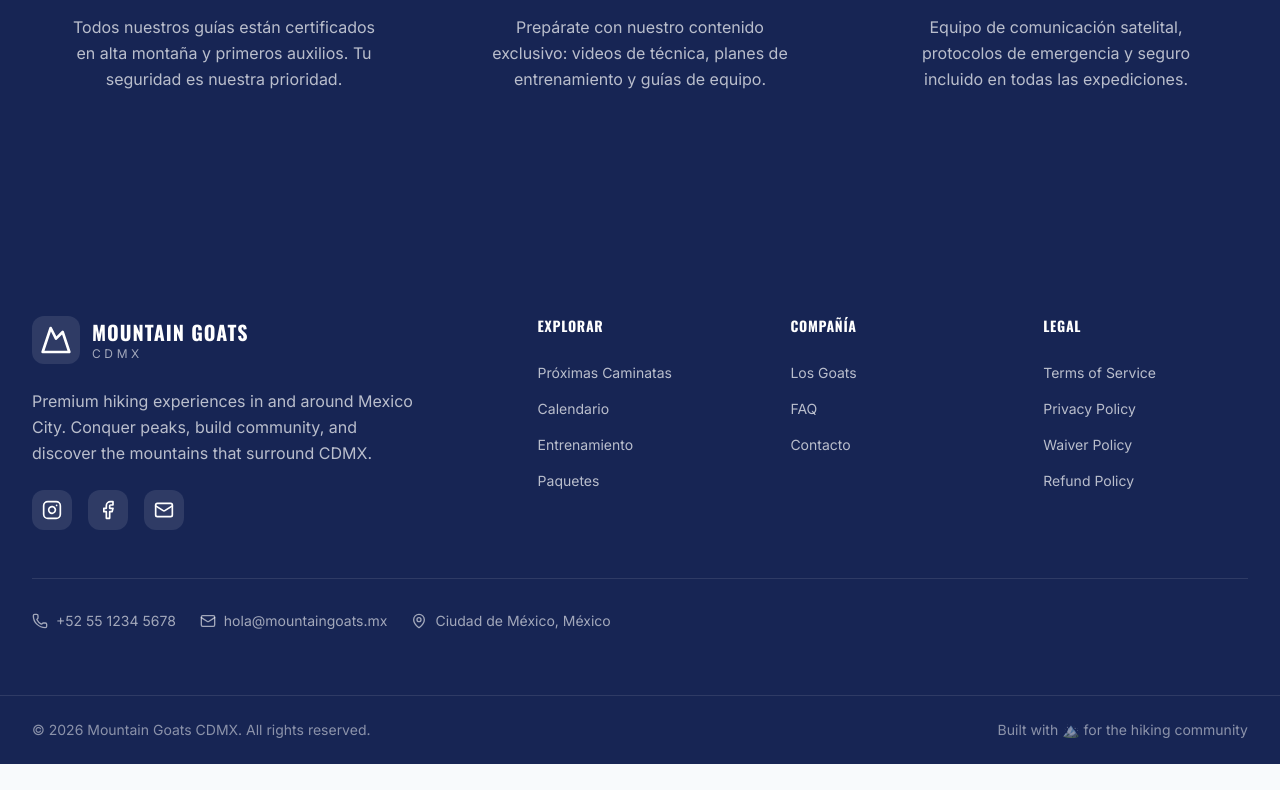
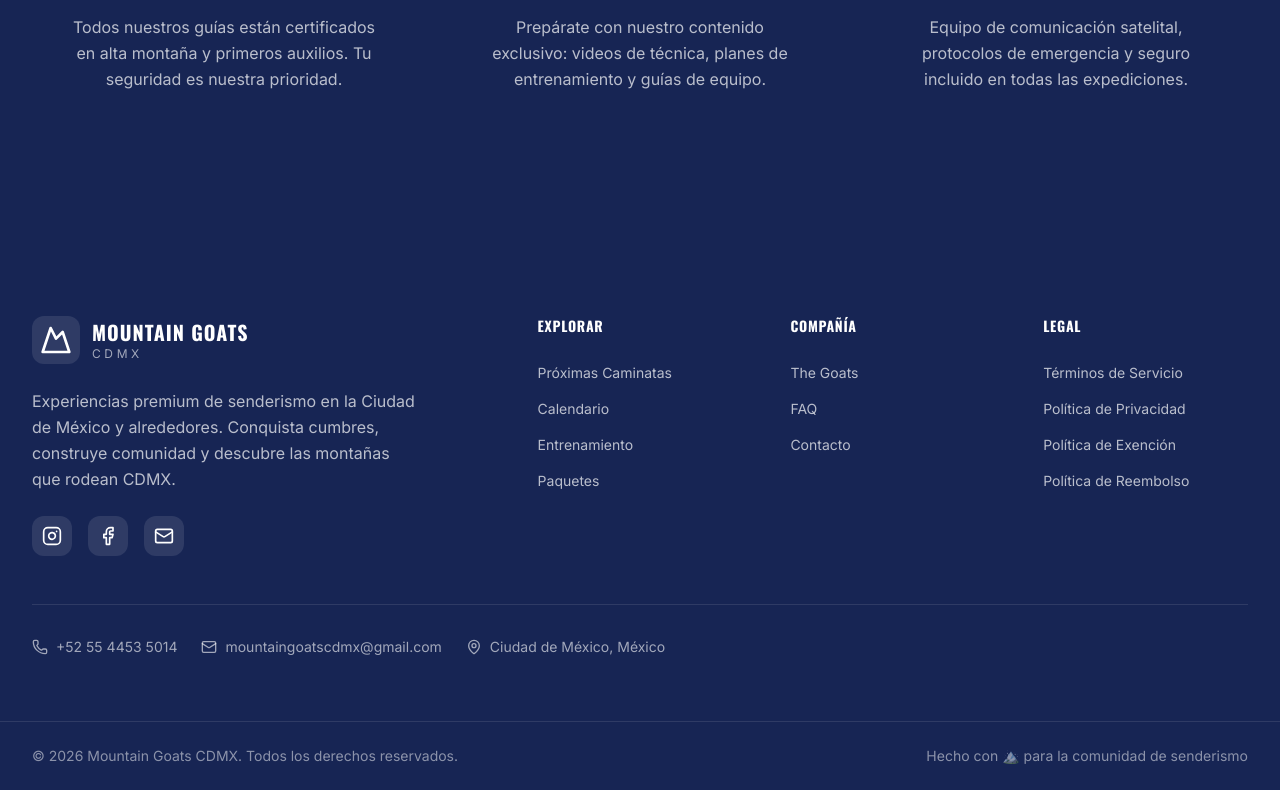
Before and after one commit to alemoralv/mountain-goats-cdmx, a Next.js app: page / in a window 1280 px wide. Shown: the part 2033-2823 px from the top of the page. Before the commit the page ends 2797 px from the top, so only its background shows below. Built offline with nearby package versions, Linux system fonts and the light colour scheme; no server answers; the database is empty.

Commit message:
Fix: carousel navigation, card opacity, contact info, Spanish footer

```diff
--- a/src/app/about/page.tsx
+++ b/src/app/about/page.tsx
@@ -23,7 +23,7 @@ const TEAM_MEMBERS = [
   {
     id: 1,
     nickname: 'Alex',
-    fullName: 'Alejandro Morera',
+    fullName: 'Alejandro Morera Alvarez',
     image: '/images/team/alex.jpg',
     bio: 'Soy Alex, fundador de Mountain Goats. Mi amor por las montañas comenzó en los Alpes suizos y me trajo a México para descubrir sus volcanes. Creo firmemente que cada cumbre conquistada nos transforma. Mi misión es compartir esa transformación con nuestra comunidad.',
     instagram: '@alexmorera',
@@ -57,12 +57,9 @@ const TEAM_MEMBERS = [
 // ============================================================================
 // TEAM CARD COMPONENT
 // ============================================================================
-function TeamCard({ member, isActive }: { member: typeof TEAM_MEMBERS[0]; isActive: boolean }) {
+function TeamCard({ member }: { member: typeof TEAM_MEMBERS[0] }) {
   return (
-    <div className={cn(
-      'flex-shrink-0 w-full md:w-[350px] transition-all duration-500',
-      isActive ? 'opacity-100 scale-100' : 'opacity-40 scale-95'
-    )}>
+    <div className="flex-shrink-0 w-full md:w-[350px]">
       <div className="bg-white rounded-2xl overflow-hidden shadow-elevation-medium">
         {/* Image */}
         <div className="aspect-[4/5] relative bg-gradient-to-br from-navy-900 to-forest-900">
@@ -145,7 +142,7 @@ export default function AboutPage() {
             Conoce al equipo
           </p>
           <h1 className="font-display text-5xl md:text-6xl lg:text-7xl font-bold uppercase tracking-tight text-white mb-6">
-            Los Goats
+            The Goats
           </h1>
           <p className="text-xl text-white/80 max-w-2xl mx-auto leading-relaxed">
             Somos un equipo de apasionados por la montaña, guías certificados y entrenadores
@@ -170,6 +167,7 @@ export default function AboutPage() {
           {/* Carousel */}
           <div className="relative">
             {/* Navigation Arrows */}
+            {currentIndex > 0 && (
               <button
                 onClick={prevSlide}
                 className="absolute left-0 top-1/2 -translate-y-1/2 z-10 w-12 h-12 rounded-full bg-forest-900 text-white flex items-center justify-center shadow-lg hover:bg-forest-800 transition-colors -ml-4 md:ml-0"
@@ -177,7 +175,9 @@ export default function AboutPage() {
               >
                 <ChevronLeft className="w-6 h-6" />
               </button>
+            )}
 
+            {currentIndex < TEAM_MEMBERS.length - 1 && (
               <button
                 onClick={nextSlide}
                 className="absolute right-0 top-1/2 -translate-y-1/2 z-10 w-12 h-12 rounded-full bg-forest-900 text-white flex items-center justify-center shadow-lg hover:bg-forest-800 transition-colors -mr-4 md:mr-0"
@@ -185,6 +185,7 @@ export default function AboutPage() {
               >
                 <ChevronRight className="w-6 h-6" />
               </button>
+            )}
 
             {/* Cards Container */}
             <div className="overflow-hidden mx-8 md:mx-16">
@@ -194,11 +195,10 @@ export default function AboutPage() {
                   transform: `translateX(calc(-${currentIndex * 100}% - ${currentIndex * 24}px))`,
                 }}
               >
-                {TEAM_MEMBERS.map((member, index) => (
+                {TEAM_MEMBERS.map((member) => (
                   <TeamCard
                     key={member.id}
                     member={member}
-                    isActive={index === currentIndex}
                   />
                 ))}
               </div>
@@ -225,7 +225,7 @@ export default function AboutPage() {
           {/* Mobile: Show all cards stacked */}
           <div className="md:hidden mt-8 space-y-6">
             {TEAM_MEMBERS.map((member) => (
-              <TeamCard key={member.id} member={member} isActive={true} />
+              <TeamCard key={member.id} member={member} />
             ))}
           </div>
         </div>
@@ -307,7 +307,7 @@ export default function AboutPage() {
               <ChevronRight className="w-5 h-5" />
             </Link>
             <a
-              href="mailto:hola@mountaingoats.mx"
+              href="mailto:mountaingoatscdmx@gmail.com"
               className="inline-flex items-center gap-2 bg-navy-950 text-white font-semibold uppercase tracking-wider px-8 py-4 rounded-xl hover:bg-navy-900 transition-all"
             >
               <Mail className="w-5 h-5" />
--- a/src/components/layout/Footer.tsx
+++ b/src/components/layout/Footer.tsx
@@ -9,15 +9,15 @@ const FOOTER_LINKS = {
     { label: 'Paquetes', href: '/packages' },
   ],
   company: [
-    { label: 'Los Goats', href: '/about' },
+    { label: 'The Goats', href: '/about' },
     { label: 'FAQ', href: '/faq' },
     { label: 'Contacto', href: '/contact' },
   ],
   legal: [
-    { label: 'Terms of Service', href: '/terms' },
-    { label: 'Privacy Policy', href: '/privacy' },
-    { label: 'Waiver Policy', href: '/waiver' },
-    { label: 'Refund Policy', href: '/refunds' },
+    { label: 'Términos de Servicio', href: '/terms' },
+    { label: 'Política de Privacidad', href: '/privacy' },
+    { label: 'Política de Exención', href: '/waiver' },
+    { label: 'Política de Reembolso', href: '/refunds' },
   ],
 };
 
@@ -43,9 +43,9 @@ export function Footer() {
               </div>
             </Link>
             <p className="text-white/70 leading-relaxed mb-6 max-w-sm">
-              Premium hiking experiences in and around Mexico City.
-              Conquer peaks, build community, and discover the mountains
-              that surround CDMX.
+              Experiencias premium de senderismo en la Ciudad de México y alrededores.
+              Conquista cumbres, construye comunidad y descubre las montañas
+              que rodean CDMX.
             </p>
 
             {/* Social Links */}
@@ -69,7 +69,7 @@ export function Footer() {
                 <Facebook className="w-5 h-5" />
               </a>
               <a
-                href="mailto:hola@mountaingoats.mx"
+                href="mailto:mountaingoatscdmx@gmail.com"
                 className="p-2.5 rounded-xl bg-white/10 hover:bg-white/20 transition-colors"
                 aria-label="Email"
               >
@@ -141,18 +141,18 @@ export function Footer() {
           <div className="flex flex-col md:flex-row md:items-center md:justify-between gap-4">
             <div className="flex flex-wrap items-center gap-6 text-sm text-white/60">
               <a
-                href="tel:+525512345678"
+                href="tel:+525544535014"
                 className="flex items-center gap-2 hover:text-white transition-colors"
               >
                 <Phone className="w-4 h-4" />
-                +52 55 1234 5678
+                +52 55 4453 5014
               </a>
               <a
-                href="mailto:hola@mountaingoats.mx"
+                href="mailto:mountaingoatscdmx@gmail.com"
                 className="flex items-center gap-2 hover:text-white transition-colors"
               >
                 <Mail className="w-4 h-4" />
-                hola@mountaingoats.mx
+                mountaingoatscdmx@gmail.com
               </a>
               <span className="flex items-center gap-2">
                 <MapPin className="w-4 h-4" />
@@ -168,10 +168,10 @@ export function Footer() {
         <div className="max-w-7xl mx-auto px-4 sm:px-6 lg:px-8 py-6">
           <div className="flex flex-col md:flex-row md:items-center md:justify-between gap-4 text-sm text-white/50">
             <p>
-              © {new Date().getFullYear()} Mountain Goats CDMX. All rights reserved.
+              © {new Date().getFullYear()} Mountain Goats CDMX. Todos los derechos reservados.
             </p>
             <p>
-              Built with 🏔️ for the hiking community
+              Hecho con 🏔️ para la comunidad de senderismo
             </p>
           </div>
         </div>
```
Lines whose indentation alone changed are shown as unchanged.
